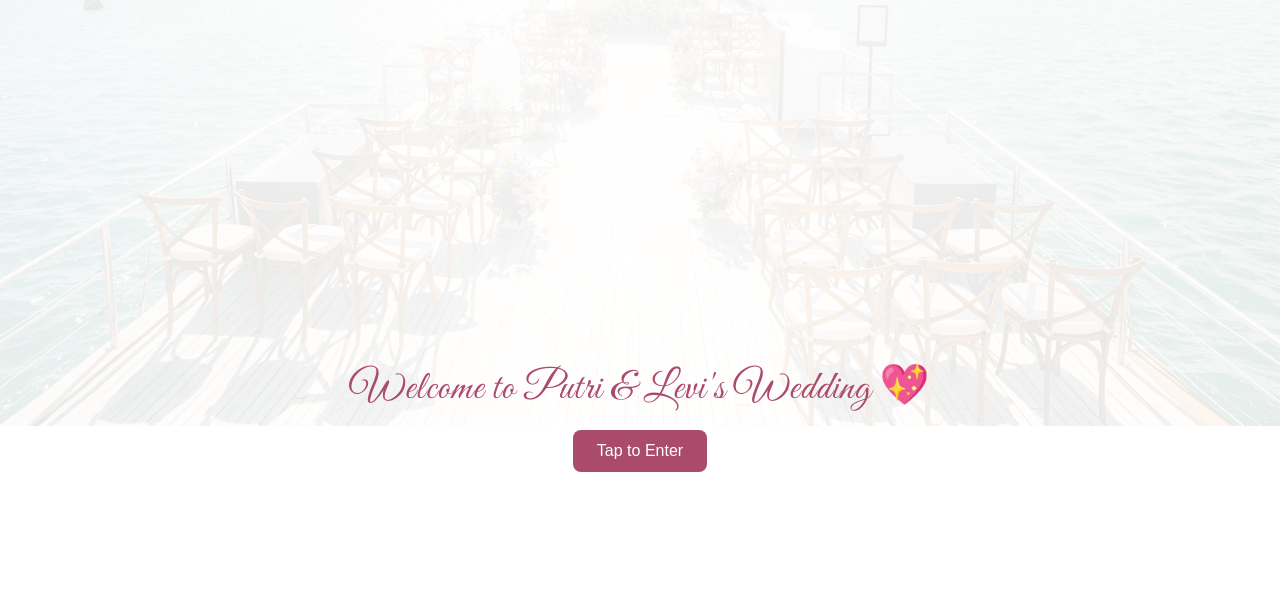
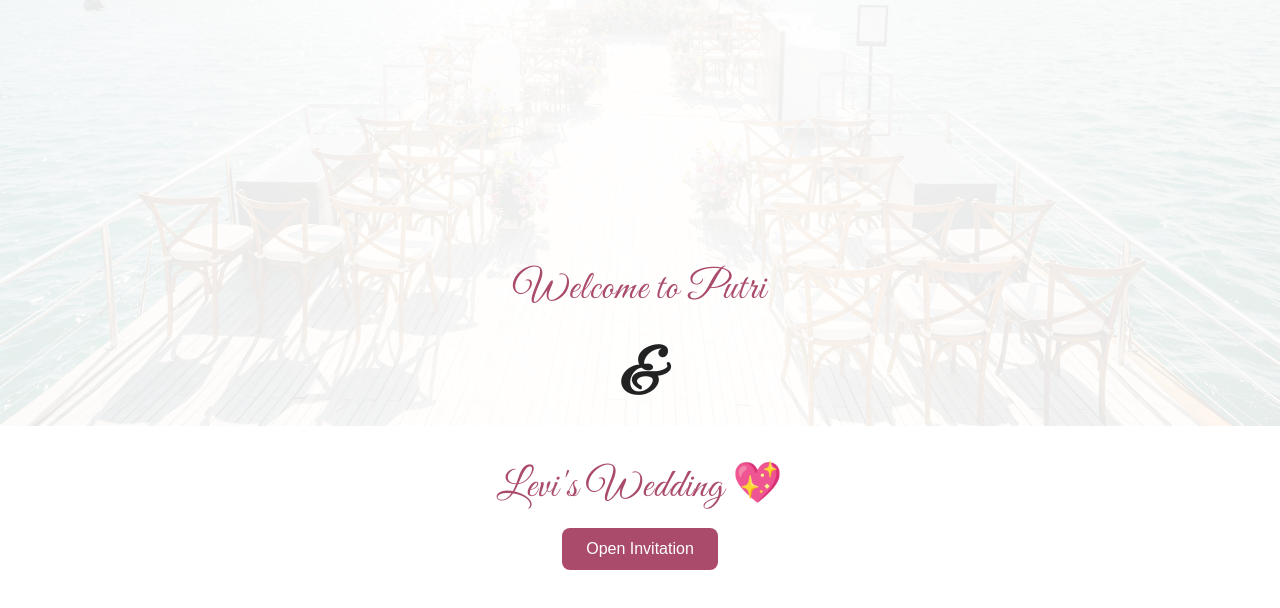
Before and after one commit to elbrzx/imaleviwedding, a plain HTML site: page index.html in a window 1280 px wide. Drawn offline with Linux system fonts and the light colour scheme.

Commit message:
Update index.html

```diff
--- a/index.html
+++ b/index.html
@@ -103,8 +103,10 @@
 <body>
   <!-- Welcome popup -->
   <div class="welcome-popup" id="welcomePopup">
-    <h2>Welcome to Putri & Levi's Wedding 💖</h2>
-    <button onclick="enterSite()">Tap to Enter</button>
+    <h2>Welcome to Putri</h2>
+    <h1>&</h1>
+    <h2>Levi's Wedding 💖</h2>
+    <button onclick="enterSite()">Open Invitation</button>
   </div>
 
   <!-- Main Content -->
```
